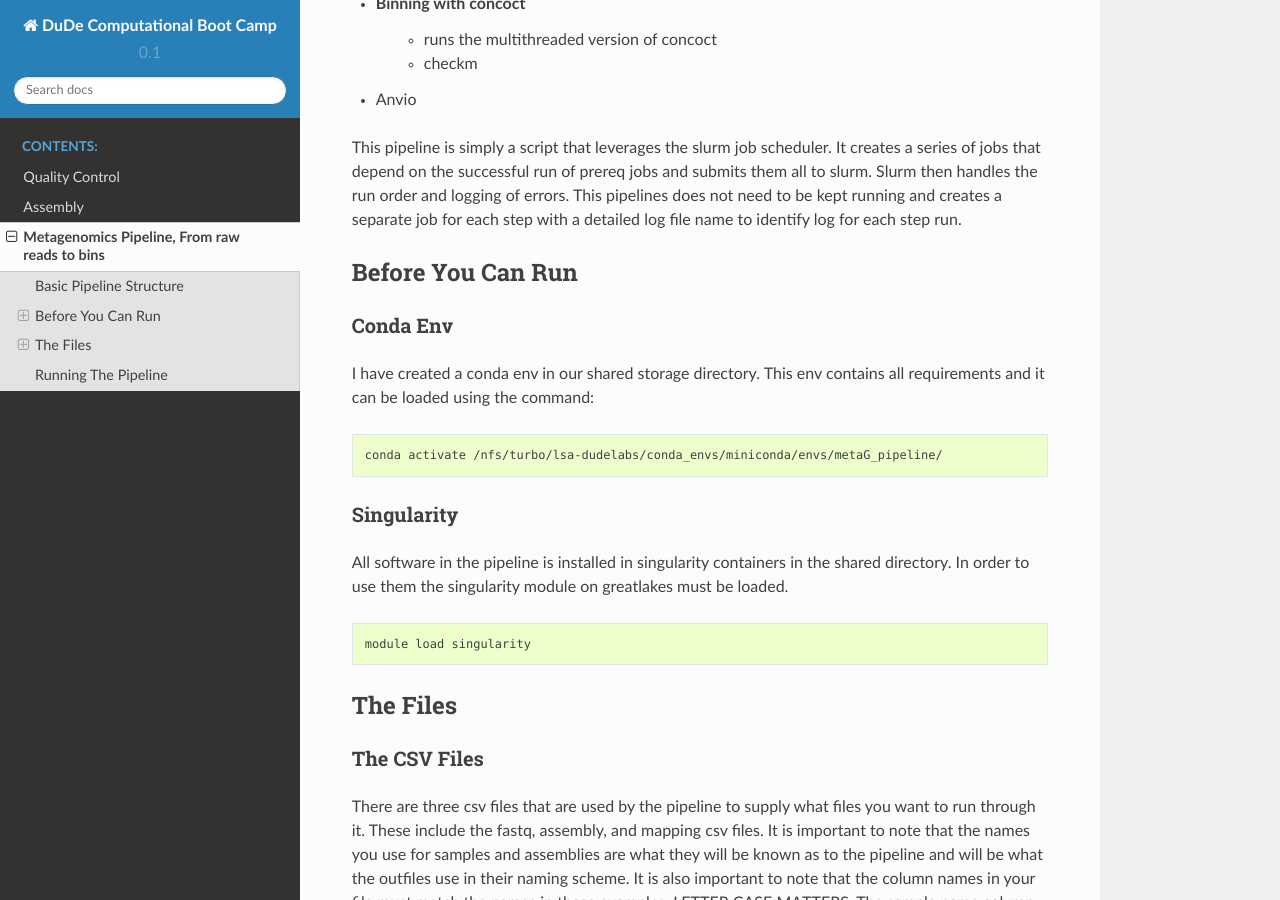
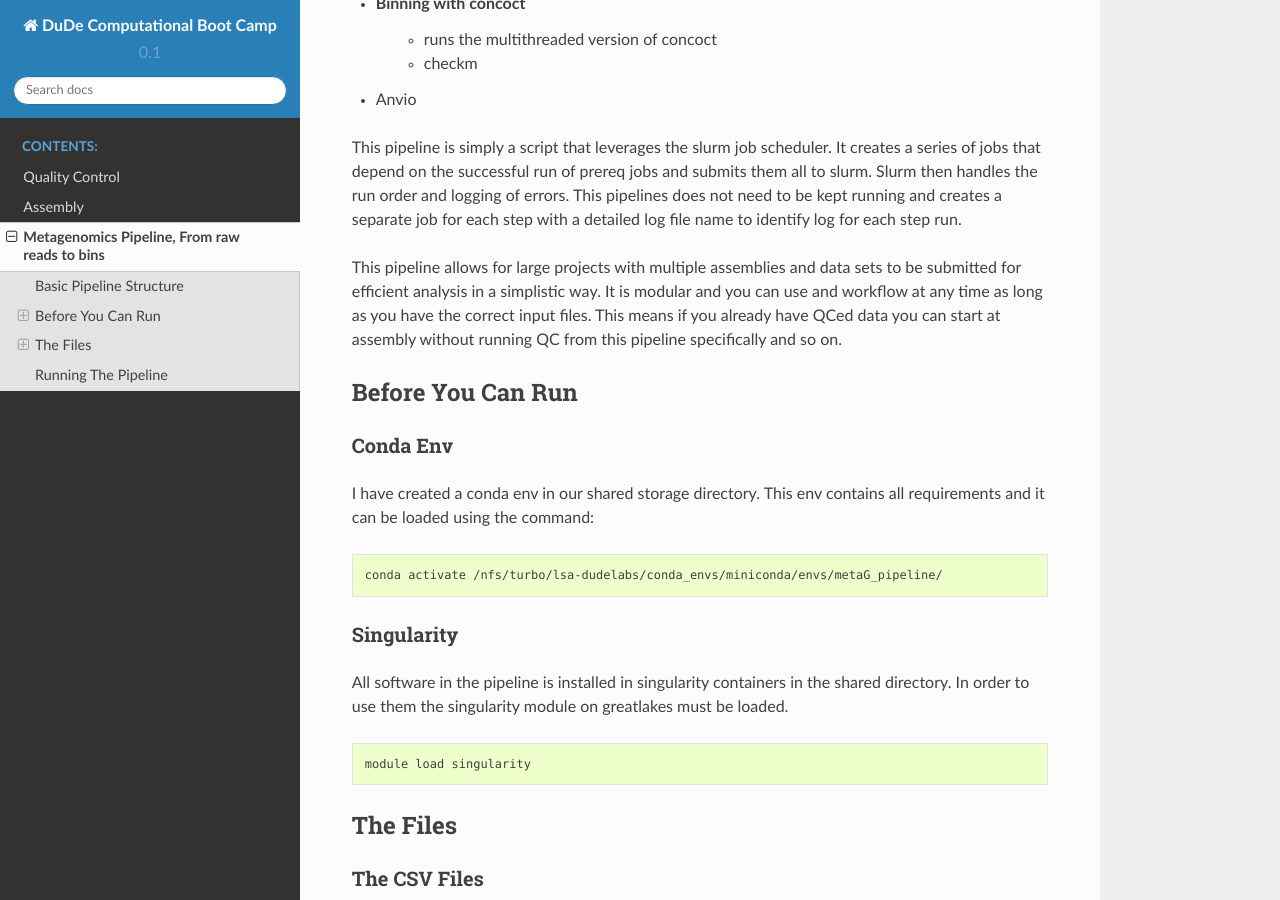
Before and after one commit to DenefLab/Computational-boot-camp, a Sphinx documentation site: the page built from docs/source/Pipeline.rst, in a window 1280 px wide and 900 px high, scrolled down 560 px. Built offline with Sphinx 7.4.7 and the Read the Docs theme 2.0.0, drawn with Linux system fonts in a browser that asks for light colours; formulas are drawn with MathJax 3.

Commit message:
Update Pipeline.rst

```diff
--- a/docs/source/Pipeline.rst
+++ b/docs/source/Pipeline.rst
@@ -21,6 +21,8 @@ Currently, this pipeline covers:
 - Anvio
 
 This pipeline is simply a script that leverages the slurm job scheduler. It creates a series of jobs that depend on the successful run of prereq jobs and submits them all to slurm. Slurm then handles the run order and logging of errors. This pipelines does not need to be kept running and creates a separate job for each step with a detailed log file name to identify log for each step run.
+
+This pipeline allows for large projects with multiple assemblies and data sets to be submitted for efficient analysis in a simplistic way. It is modular and you can use and workflow at any time as long as you have the correct input files. This means if you already have QCed data you can start at assembly without running QC from this pipeline specifically and so on.
 
 Before You Can Run
 ==================
```
